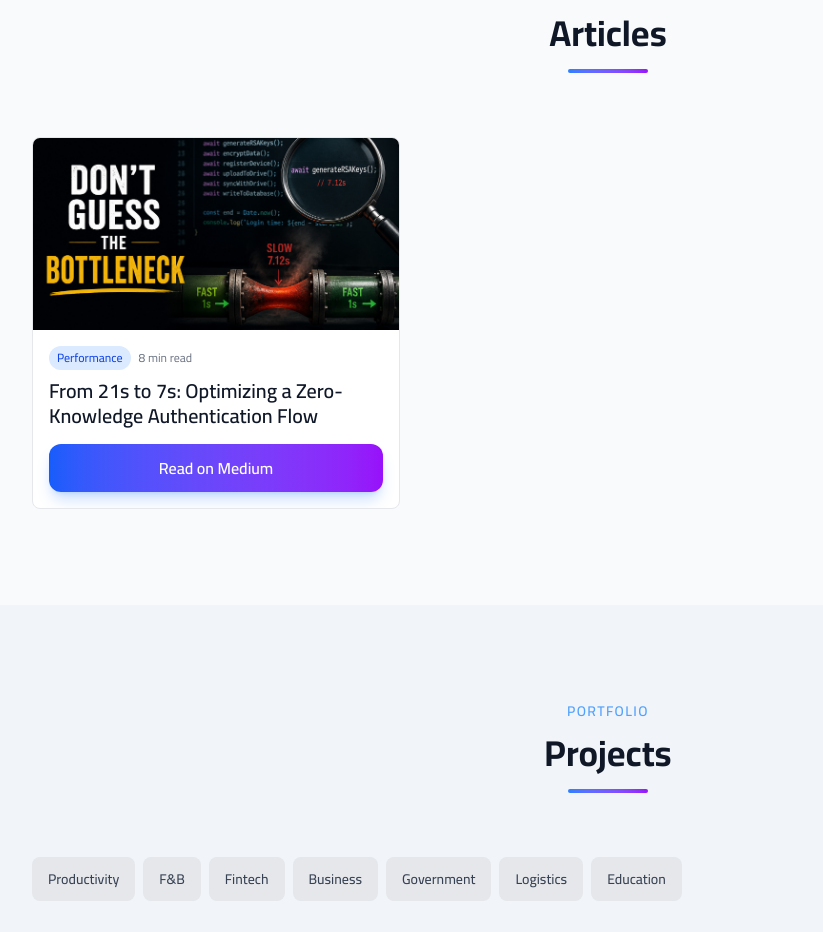
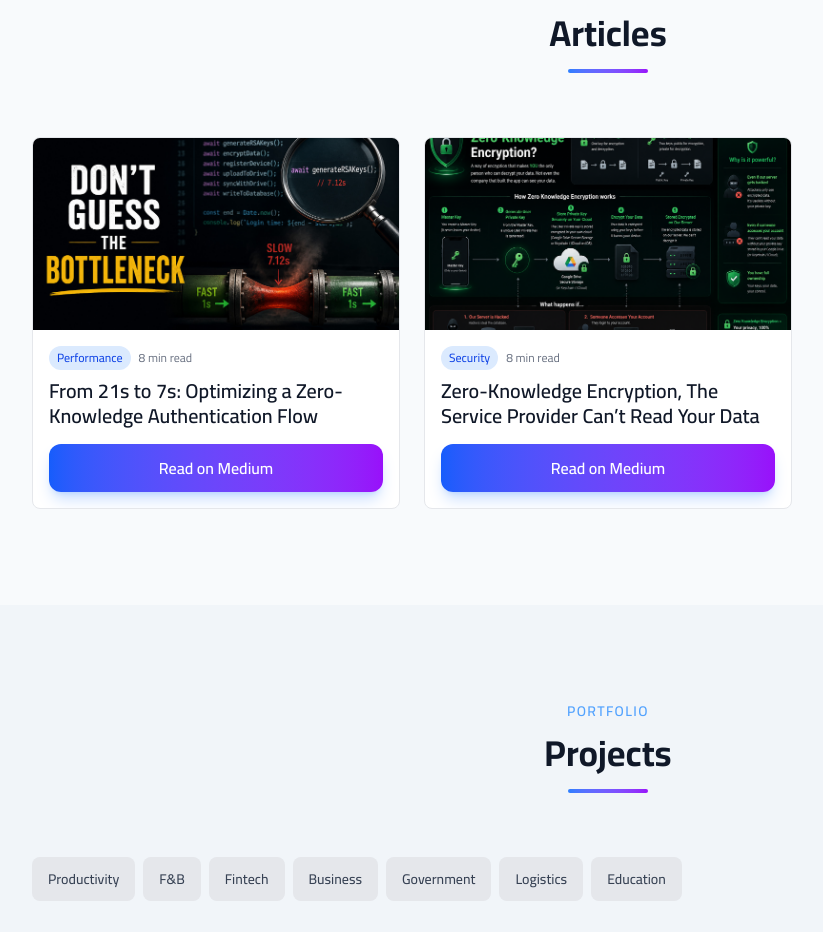
Before and after one commit to A7med3li011/Adel-PORTFOLIO, a Next.js app: page / in a window 1280 px wide. Shown: the part 4700-5632 px from the top of the page, without its empty margins (32-855 px from the left). Built offline with nearby package versions, Linux system fonts and the light colour scheme.

Commit message:
feat: add article on Zero-Knowledge Encryption with associated thumbnail

```diff
--- a/app/data/articles.ts
+++ b/app/data/articles.ts
@@ -16,4 +16,13 @@ export const articles: ArticleItem[] = [
     readTime: "8 min read",
     category: "Performance",
   },
+  {
+    id: 2,
+    title:
+      "Zero-Knowledge Encryption, The Service Provider Can’t Read Your Data",
+    thumbnail: "/assets/images/articles/article2.png",
+    url: "https://medium.com/@adelmostafamohamed12/zero-knowledge-encryption-c24168f24752?sharedUserId=adelmostafamohamed12",
+    readTime: "8 min read",
+    category: "Security",
+  },
 ];
```
Also changed, not shown: public/assets/images/articles/article2.png (added).
